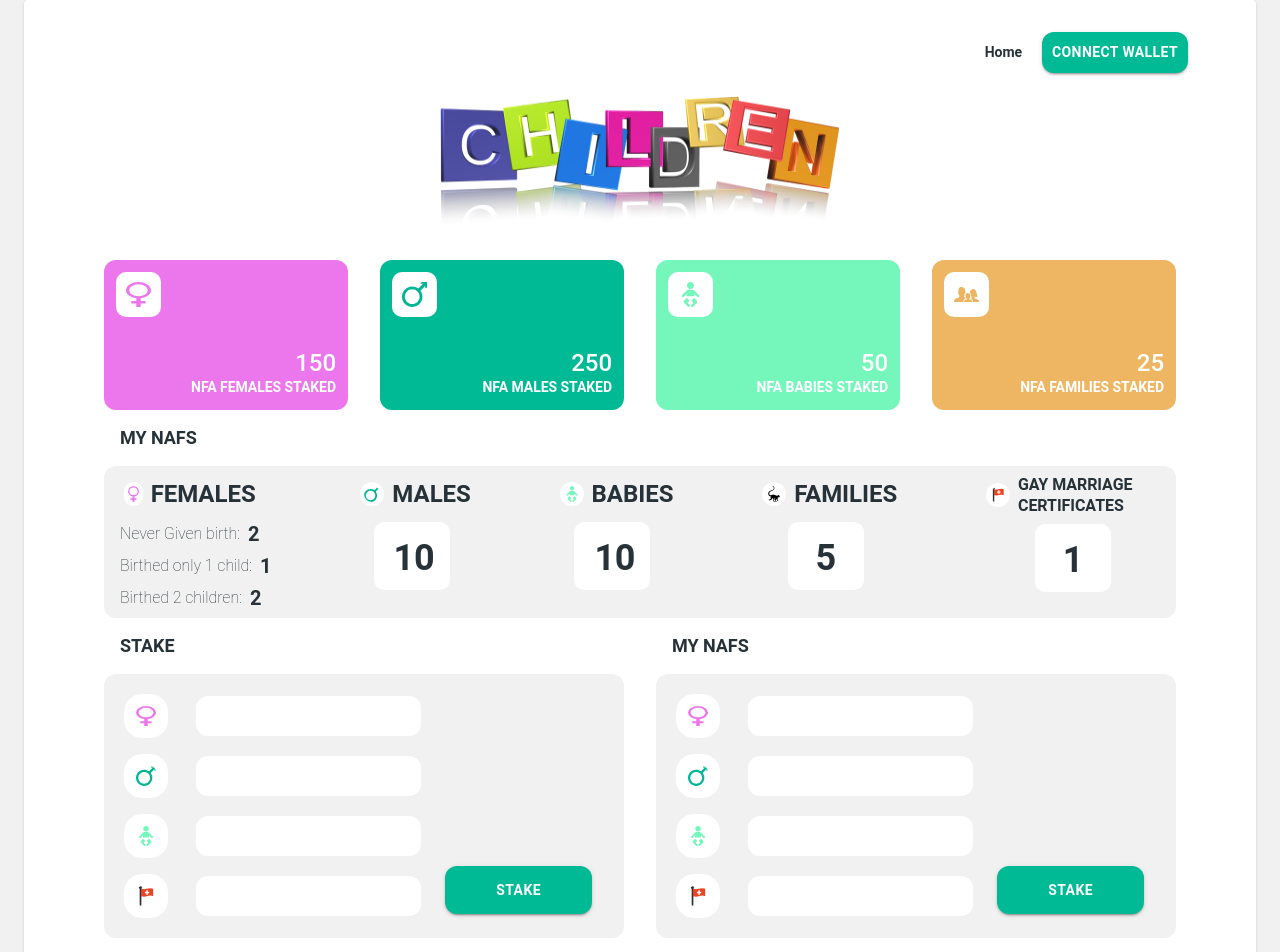
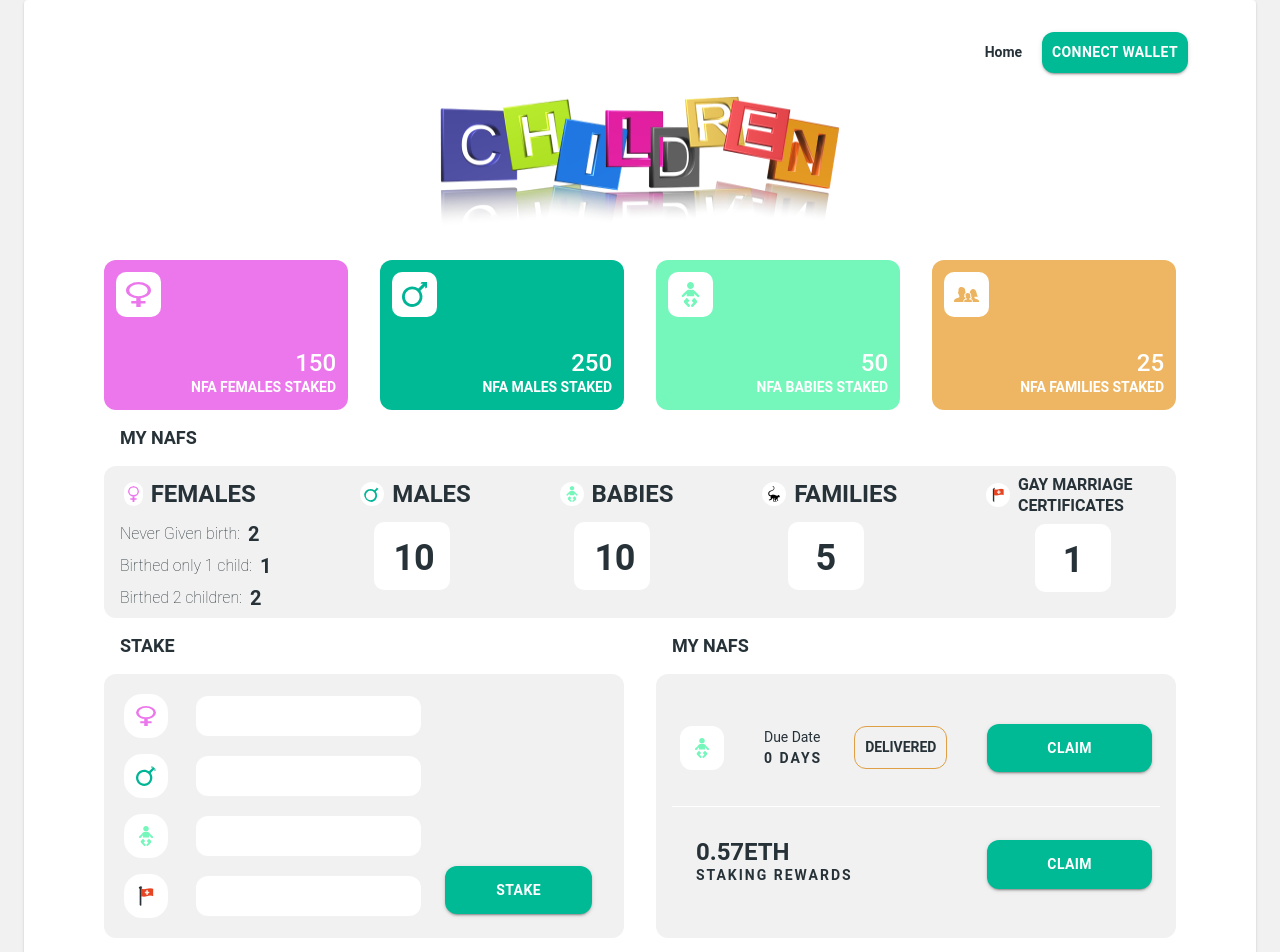
Before and after one commit to web1monster/react-nft, a React (Create React App) app: page / in a window 1280 px wide. Shown: the top 952 px of the page. Built offline with nearby package versions, Linux system fonts and the light colour scheme.

Commit message:
style: add staking rewards.

```diff
--- a/src/Dashboard.js
+++ b/src/Dashboard.js
@@ -12,13 +12,13 @@ import BabySvg from './assets/baby.svg';
 import UsersSvg from './assets/family.svg';
 import Typography from "@material-ui/core/Typography";
 import theme from "./theme";
+import StakingReward from "./components/StakingRewards";
 
 function Dashboard() {
   const useStyles = makeStyles( theme => ({
     root: {
       padding: theme.spacing(4),
       maxWidth: '1280px',
-      height: '100vh',
     },
     logo: {
       marginTop: theme.spacing(2),
@@ -103,7 +103,7 @@ function Dashboard() {
                 <Grid item>
                   <Typography className={classes.title} variant="h4">MY NAFS</Typography>
                 </Grid>
-                <Stake />
+                <StakingReward />
               </Grid>
             </Grid>
           </Grid>
--- a/src/components/Stake.js
+++ b/src/components/Stake.js
@@ -11,6 +11,7 @@ import Button from "@material-ui/core/Button";
 const Stake = () => {
   const useStyles = makeStyles(theme => ({
     root: {
+      height: '264px',
       padding: theme.spacing(2),
       borderRadius: '12px',
       background: '#f1f1f1',
--- a/src/components/StakingRewards.js
+++ b/src/components/StakingRewards.js
@@ -1,40 +1,99 @@
 import React from 'react'
 import { Grid } from '@material-ui/core'
 import { makeStyles } from '@material-ui/styles'
+import Divider from "@material-ui/core/Divider";
+import BabySvg from '../assets/baby.svg';
+import FemaleSvg from "../assets/female.svg";
+import Typography from "@material-ui/core/Typography";
+import Button from "@material-ui/core/Button";
 
 const StakingReward = ({Icon}) => {
-  const useStyles = makeStyles({
-    card: {
+  const useStyles = makeStyles(theme => ({
+    root: {
+      height: '264px',
+      padding: theme.spacing(2),
       borderRadius: '12px',
-      height: '180px',
-      background: '#ee6688',
+      background: '#f1f1f1',
       position: 'relative'
     },
     icon: {
-      position: 'absolute',
-      top: '12px',
-      left: '12px',
-      padding: '12px 18px',
-      borderRadius: '10px',
-      background: '#ddd',
-      '& svg>path': {
-        fill: 'transparent',
-      },
+      margin: theme.spacing(1),
+      width: '20px',
+      height: '20px',
+      padding: '12px',
+      borderRadius: '12px',
+      backgroundColor: 'white',
     },
-    text: {
-      position: 'absolute',
-      bottom: '12px',
-      right: '12px',
+    tDate: {
+      width: 'fit-content',
     },
-  });
+    tEther: {
+      marginLeft: theme.spacing(3),
+      marginRight: theme.spacing(3),
+      width: 'fit-content',
+    },
+    date: {
+      flexFlow: 'row',
+    },
+    line: {
+      borderBottom: 'solid 1px white',
+      height: '0px',
+      width: '100%',
+    },
+    content: {
+      flexFlow: 'row'
+    },
+    status: {
+      border: 'solid 1px',
+      padding: '10px 10px',
+      borderColor: '#df9f45',
+      borderRadius: '12px',
+      fontSize: '14px',
+      fontWeight: 700,
+    },
+    ether: {
+      marginBottom: '2px',
+      fontSize: '24px',
+      fontWeight: 700
+    },
+    days: {
+      letterSpacing: '2px',
+      fontSize: '14px',
+      fontWeight: 700
+    },
+    button: {
+      margin: theme.spacing(1),
+      padding: '12px 60px',
+      borderRadius: '12px',
+      fontSize: '14px',
+      fontWeight: 700,
+    }
+  }));
 
   const classes = useStyles();
 
   return (
-    <Grid item className = {classes.card}>
-      <Icon className={classes.icon} />
-      <Grid className={classes.text}>
-        Hello
+    <Grid className = {classes.root} container direction="column" justify="space-evenly">
+      <Grid container className={classes.date} alignItems="center" justify="space-between">
+        <img className={classes.icon} src={BabySvg}  alt="avatar"/>
+        <Grid className={classes.tDate} container justify="center" direction="column">
+          <Typography>Due Date</Typography>
+          <Typography className={classes.days}>0 DAYS</Typography>
+        </Grid>
+        <Typography className={classes.status}>DELIVERED</Typography>
+        <Button variant="contained" color="primary" className={classes.button}>
+          CLAIM
+        </Button>
+      </Grid>
+      <Grid className={classes.line} />
+      <Grid container className={classes.content} justify="space-between" alignItems="center">
+        <Grid className={classes.tEther} container justify="center" direction="column">
+          <Typography className={classes.ether}>0.57ETH</Typography>
+          <Typography className={classes.days}>STAKING REWARDS</Typography>
+        </Grid>
+        <Button variant="contained" color="primary" className={classes.button}>
+          CLAIM
+        </Button>
       </Grid>
     </Grid>
   )
```
